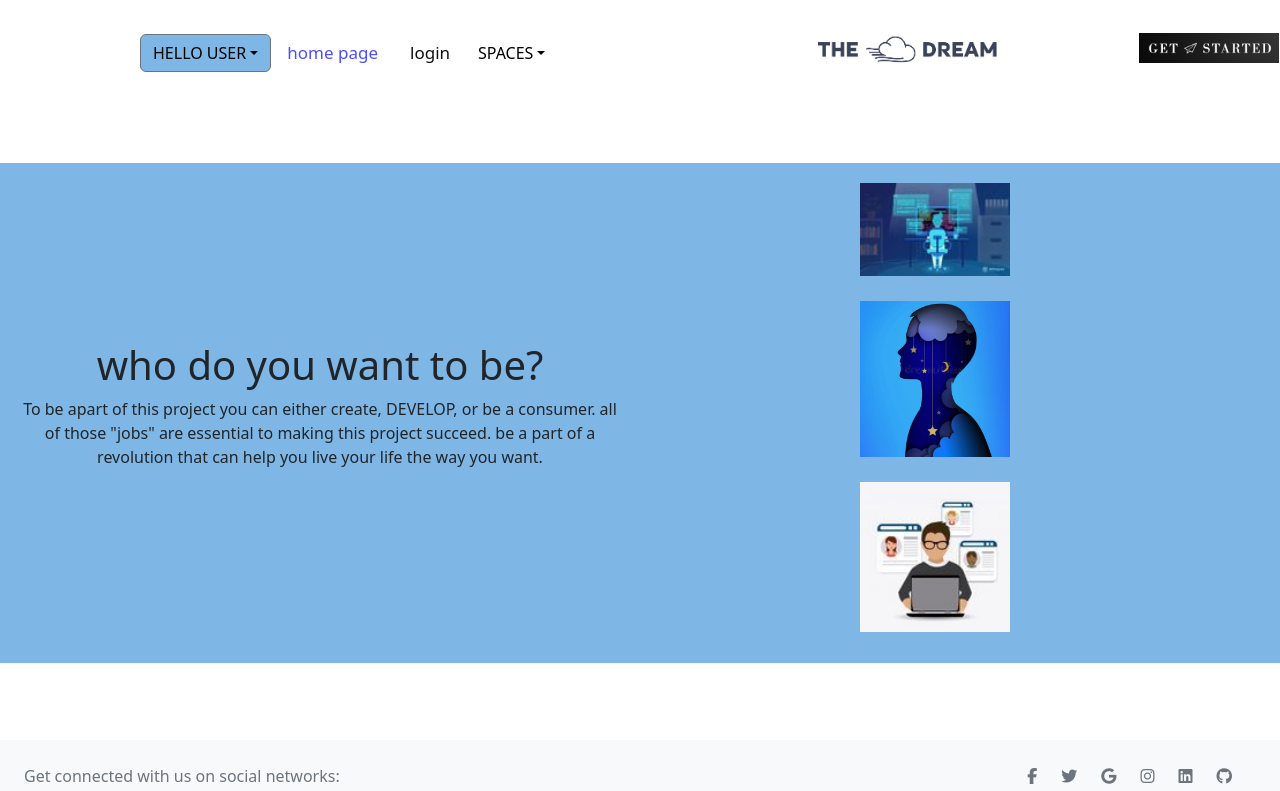
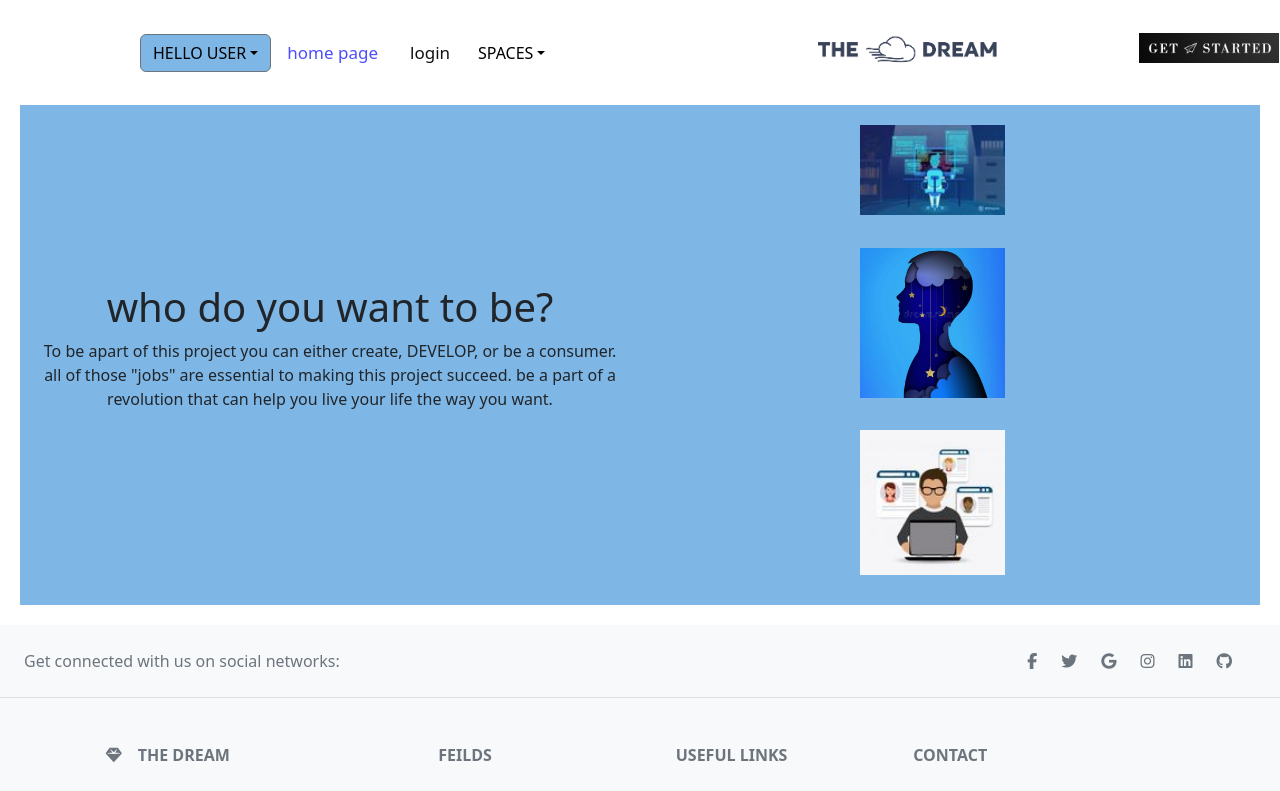
Before and after one commit to mayazini/theDreamTestOne, a React (Create React App) app: page /home in a window 1280 px wide. Shown: the top 791 px of the page. Built offline with nearby package versions, Linux system fonts and the light colour scheme.

Commit message:
kinda fixed the projects page

```diff
--- a/src/App.js
+++ b/src/App.js
@@ -20,8 +20,7 @@ function App() {
     <Router>
       <div className="app-wrapper">
         <Navbar />
-          <Routes>
-
+          <Routes style={{height:"3000px"}}>
             <Route path='/home' element={<Home />} />
             <Route path='/login' element={<Login />} />
             <Route path='/about' element={<About />} />
--- a/src/pages/cinemaSpace.js
+++ b/src/pages/cinemaSpace.js
@@ -46,11 +46,11 @@ const CinemaProjects = () => {
           <Tabs defaultActiveKey='tab1' id='my-page-tabs'>
             <Tab eventKey='tab1' title='Projects'>
               <MDBContainer>
-                <MDBRow className='bg mb-3' style={{ height: '150px' }}></MDBRow>
-                <h2 className='text-center'>All Cinema Projects</h2>
+                <MDBRow className='bg mb-3' style={{ height: '50px' }}></MDBRow>
+
                 {chunkProjects(projects, 3).map((row, index) => (
                   <MDBRow className='card-row' key={index}>
-                    {row.map((project) => (
+                    {row.map((project, i) => (
                       <ProjectCard key={project.id} project={project} />
                     ))}
                   </MDBRow>
--- a/src/style.css
+++ b/src/style.css
@@ -19,14 +19,19 @@ html, body, #root {
 
   .content-wrapper {
     flex: 1;
+    flex-grow: 1;
+    padding: 20px;
     display: flex; /* use flexbox for layout */
     justify-content: center; /* horizontally center the section element */
     align-items: center; /* vertically center the section element */
     background-color: #ffffff;
   }
 
-  footer {
-    height: 60px;
+
+  .footer {
+    margin-top: auto;
+    background-color: #f8f9fa;
+    padding: 20px;
   }
 
  .inputStyle{
@@ -126,7 +131,11 @@ html, body, #root {
     display: flex;
     justify-content: center;
     align-items: center;
-    height: 300px;
+    height: 100%;
+
+  }
 
 
+  .card-row .mb-4 {
+    margin-bottom: 20px;
   }
```
